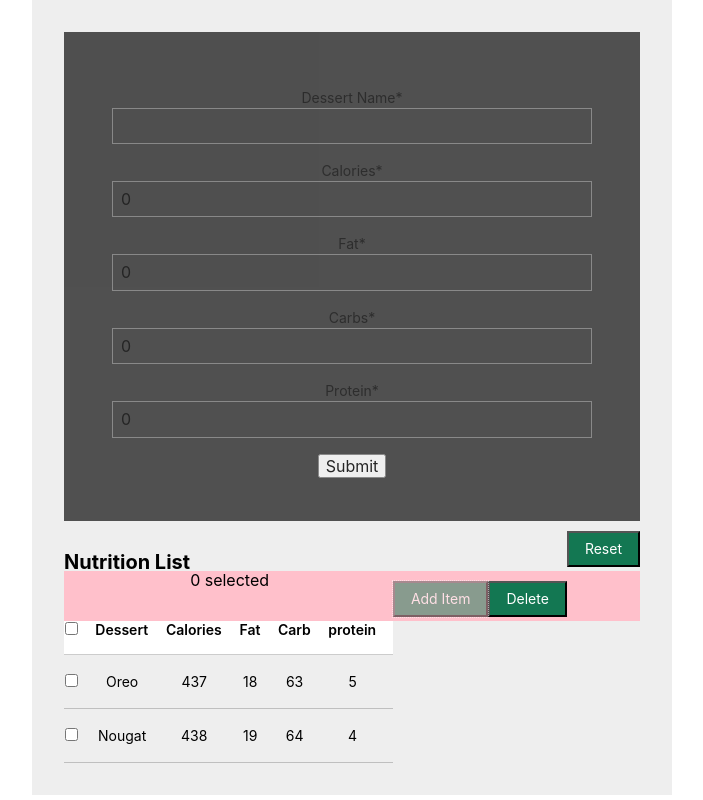
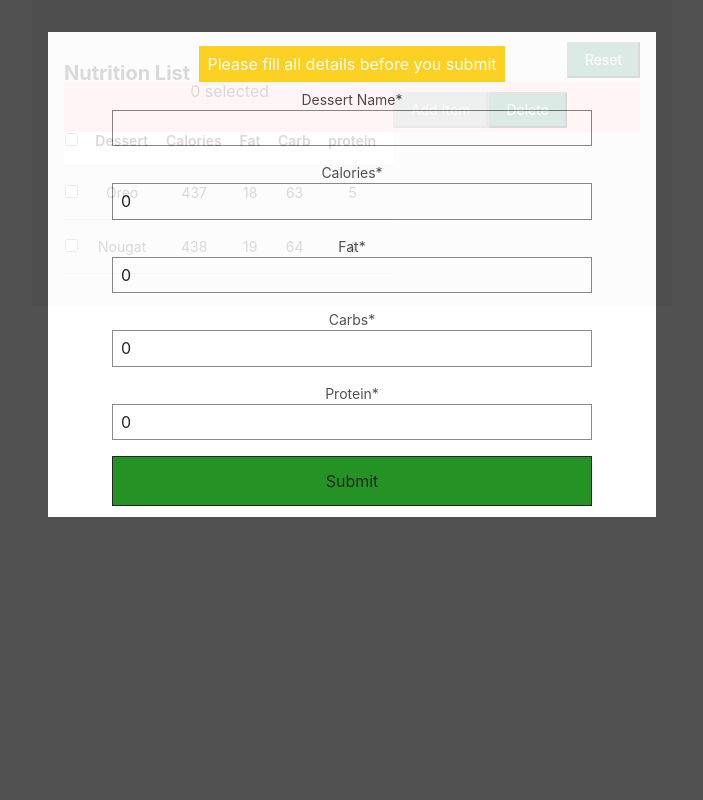
Before and after one commit to nate-c/nutrition-list, a React (Create React App) app: page / in a window 1280 px wide. Both pictures are taken after a click on the button "Add Item". Shown: the whole page, without its empty margins (288-991 px from the left). Built offline with nearby package versions, Linux system fonts and the light colour scheme.

Commit message:
fixing form

```diff
--- a/src/components/Form/Form.css
+++ b/src/components/Form/Form.css
@@ -2,9 +2,25 @@
     z-index: 999;
     background-color: #333;
     opacity: 85%;
+    position: absolute;
+    left: 0;
+    top: 0;
 }
+
 .form-data{
-
+    background-color: #fff;
+    width: 50%;
+    margin-left: auto;
+    margin-right: auto;
+}
+.warning{
+    background-color: #ffcc00;
+    color: #fff;
+    height: 50px;
+}
+.submit-btn{
+    background-color: green !important;
+    height: 50px;
 }
 .ba {
     border-style: solid;
@@ -48,7 +64,9 @@
 .lh-copy {
     line-height: 1.5;
 }
-
+.h-100{
+    height: 100%;
+}
 .w-100 {
     width: 100%;
 }
--- a/src/components/Form/Form.tsx
+++ b/src/components/Form/Form.tsx
@@ -80,11 +80,13 @@ class Form extends React.Component<MyProps,MyState>{
     render(){
         const {dessert, calories, fat, carbs, protein} = this.state;
         return(
-            <div className="form">
-                <article className="pa4 black-80">
-                    <div accept-charset="utf-8">
+            <div className="form w-100 h-100">
+                <article className="pa4 black-80 ">
+                    <div className="form-data" accept-charset="utf-8">
                         <fieldset  className="ba b--transparent ph0 mh0">
-                            <legend className="ph0 mh0 fw6 clip">Please fill all details before you submit</legend>
+                            <div className="mt3">
+                                <label className="pa2  ba  w-100 measure warning" >Please fill all details before you submit</label>
+                            </div>
                             <div className="mt3">
                                 <label className="db fw4 lh-copy f6" >Dessert Name*</label>
                                 <input className="pa2 input-reset ba bg-transparent w-100 measure" type="text" onChange={(e) =>this.update(e,'dessert')} value={dessert} />
@@ -106,7 +108,7 @@ class Form extends React.Component<MyProps,MyState>{
                                 <input className="pa2 input-reset ba bg-transparent w-100 measure" type="text" onChange={(e) =>this.update(e,'protein')} value={protein}   />
                             </div>
                             <div className="mt3">
-                                <button onClick={this.submitData}>Submit</button>
+                                <button className="pa2 input-reset ba bg-transparent w-100 measure submit-btn" onClick={this.submitData}>Submit</button>
                             </div>
                         </fieldset>
                     </div>
```
